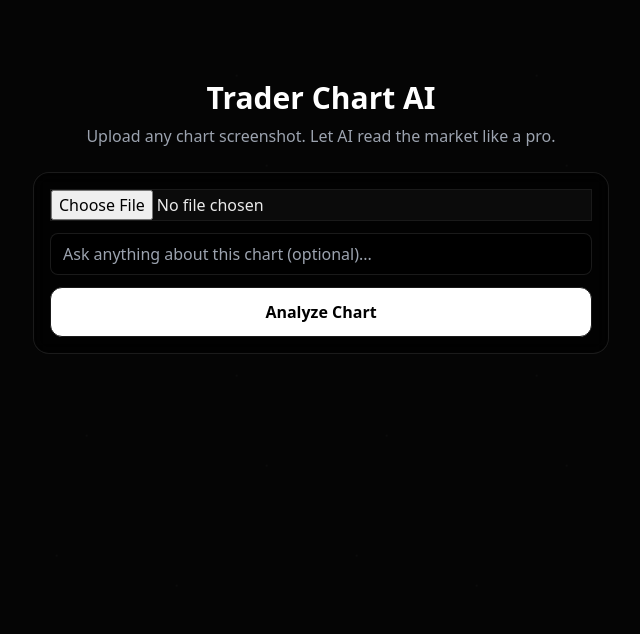
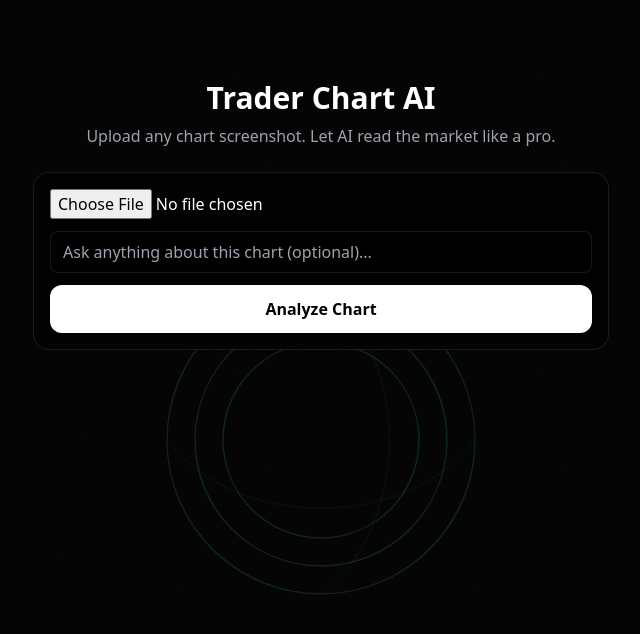
Before and after one commit to yuvraj448-debug/trader-chart-ai, a Next.js app: page / in a window 1280 px wide. Shown: the top 634 px of the page, without its empty margins (319-959 px from the left). Built offline with nearby package versions, Linux system fonts and the light colour scheme.

Commit message:
Update globals.css

```diff
--- a/app/globals.css
+++ b/app/globals.css
@@ -2,21 +2,7 @@
 @tailwind components;
 @tailwind utilities;
 
-/* ===============================
-   THEME VARIABLES
-   =============================== */
-:root {
-  --bg: #050505;
-  --card: #0b0b0b;
-  --border: #1a1a1a;
-  --text: #eaeaea;
-  --muted: #9ca3af;
-  --accent: #4cc9f0;
-}
-
-/* ===============================
-   GLOBAL RESET
-   =============================== */
+/* RESET */
 * {
   box-sizing: border-box;
 }
@@ -26,131 +12,32 @@ body {
   margin: 0;
   padding: 0;
   width: 100%;
-  min-height: 100%;
-  background: var(--bg);
-  color: var(--text);
-  font-family: system-ui, -apple-system, BlinkMacSystemFont, "Segoe UI",
-    Roboto, sans-serif;
+  height: 100%;
+  background: #050505;
+  color: #eaeaea;
   overflow-x: hidden;
+  font-family: system-ui, sans-serif;
+}
+
+/* APP CONTENT */
+.app-content {
+  position: relative;
+  z-index: 2;
+  min-height: 100vh;
 }
 
 /* ===============================
-   INPUTS & BUTTONS
-   =============================== */
-input,
-button,
-textarea {
-  background: var(--card);
-  color: var(--text);
-  border: 1px solid var(--border);
-  outline: none;
-}
-
-button {
-  cursor: pointer;
-  transition: all 0.25s ease;
-}
-
-button:hover {
-  transform: translateY(-1px);
-  box-shadow: 0 10px 30px rgba(76, 201, 240, 0.15);
-}
-
-/* ===============================
-   LIVE AI BACKGROUND
-   =============================== */
-
+   BACKGROUND
+================================ */
 .ai-bg {
   position: fixed;
   inset: 0;
   z-index: 0;
-  display: flex;
-  align-items: center;
-  justify-content: center;
   pointer-events: none;
+  overflow: hidden;
 }
 
-.ai-bg-svg {
-  width: 620px;
-  height: 620px;
-  opacity: 0.38;
-}
-
-/* Rings */
-.ring {
-  fill: none;
-  stroke: url(#coreGlow);
-  stroke-width: 1.3;
-  transform-origin: center;
-}
-
-.r1 {
-  animation: spin 90s linear infinite;
-}
-
-.r2 {
-  animation: spinReverse 130s linear infinite;
-}
-
-.r3 {
-  animation: spin 180s linear infinite;
-}
-
-/* Flow lines */
-.flow {
-  fill: none;
-  stroke: url(#coreGlow);
-  stroke-width: 1.1;
-  opacity: 0.6;
-  animation: pulse 6s ease-in-out infinite;
-}
-
-/* ===============================
-   ANIMATIONS
-   =============================== */
-@keyframes spin {
-  from {
-    transform: rotate(0deg);
-  }
-  to {
-    transform: rotate(360deg);
-  }
-}
-
-@keyframes spinReverse {
-  from {
-    transform: rotate(360deg);
-  }
-  to {
-    transform: rotate(0deg);
-  }
-}
-
-@keyframes pulse {
-  0% {
-    opacity: 0.2;
-  }
-  50% {
-    opacity: 0.85;
-  }
-  100% {
-    opacity: 0.2;
-  }
-}
-
-/* ===============================
-   MOBILE OPTIMIZATION
-   =============================== */
-@media (max-width: 768px) {
-  .ai-bg-svg {
-    width: 360px;
-    height: 360px;
-    opacity: 0.28;
-  }
-}
-/* ===============================
-   STARS BACKGROUND
-   =============================== */
+/* STARS */
 .stars {
   position: absolute;
   inset: 0;
@@ -161,11 +48,11 @@ button:hover {
     radial-gradient(1px 1px at 70% 10%, #ffffff55, transparent),
     radial-gradient(1px 1px at 10% 70%, #ffffff55, transparent);
   background-size: 300px 300px;
-  animation: starMove 120s linear infinite;
+  animation: starsMove 120s linear infinite;
   opacity: 0.35;
 }
 
-@keyframes starMove {
+@keyframes starsMove {
   from {
     background-position: 0 0;
   }
@@ -174,10 +61,72 @@ button:hover {
   }
 }
 
-/* BACKGROUND LAYER FIX */
-.ai-bg {
-  position: fixed;
-  inset: 0;
-  z-index: 0;
-  pointer-events: none;
+/* AI CORE */
+.ai-core {
+  position: absolute;
+  width: 420px;
+  height: 420px;
+  left: 50%;
+  top: 55%;
+  transform: translate(-50%, -50%);
+  opacity: 0.6;
 }
+
+.ring {
+  fill: none;
+  stroke: #4cc9f0;
+  stroke-width: 1;
+  opacity: 0.6;
+}
+
+.r1 {
+  animation: rotate 60s linear infinite;
+}
+.r2 {
+  animation: rotateReverse 90s linear infinite;
+}
+.r3 {
+  animation: rotate 120s linear infinite;
+}
+
+.flow {
+  fill: none;
+  stroke: #4cc9f0;
+  stroke-width: 1;
+  opacity: 0.35;
+  animation: pulse 6s ease-in-out infinite;
+}
+
+@keyframes rotate {
+  from {
+    transform-origin: 50% 50%;
+    transform: rotate(0deg);
+  }
+  to {
+    transform-origin: 50% 50%;
+    transform: rotate(360deg);
+  }
+}
+
+@keyframes rotateReverse {
+  from {
+    transform-origin: 50% 50%;
+    transform: rotate(360deg);
+  }
+  to {
+    transform-origin: 50% 50%;
+    transform: rotate(0deg);
+  }
+}
+
+@keyframes pulse {
+  0% {
+    opacity: 0.2;
+  }
+  50% {
+    opacity: 0.6;
+  }
+  100% {
+    opacity: 0.2;
+  }
+}
```
